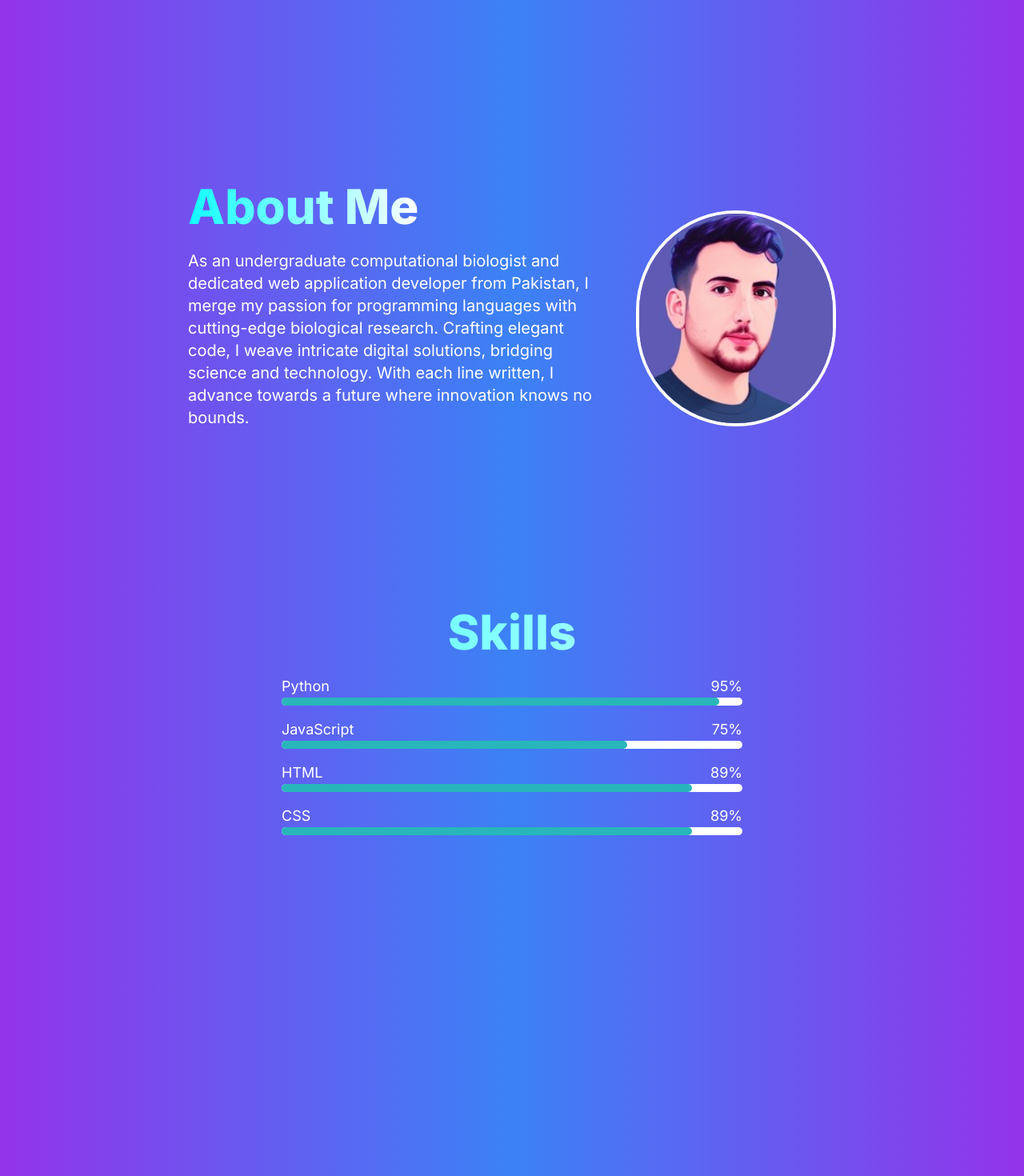
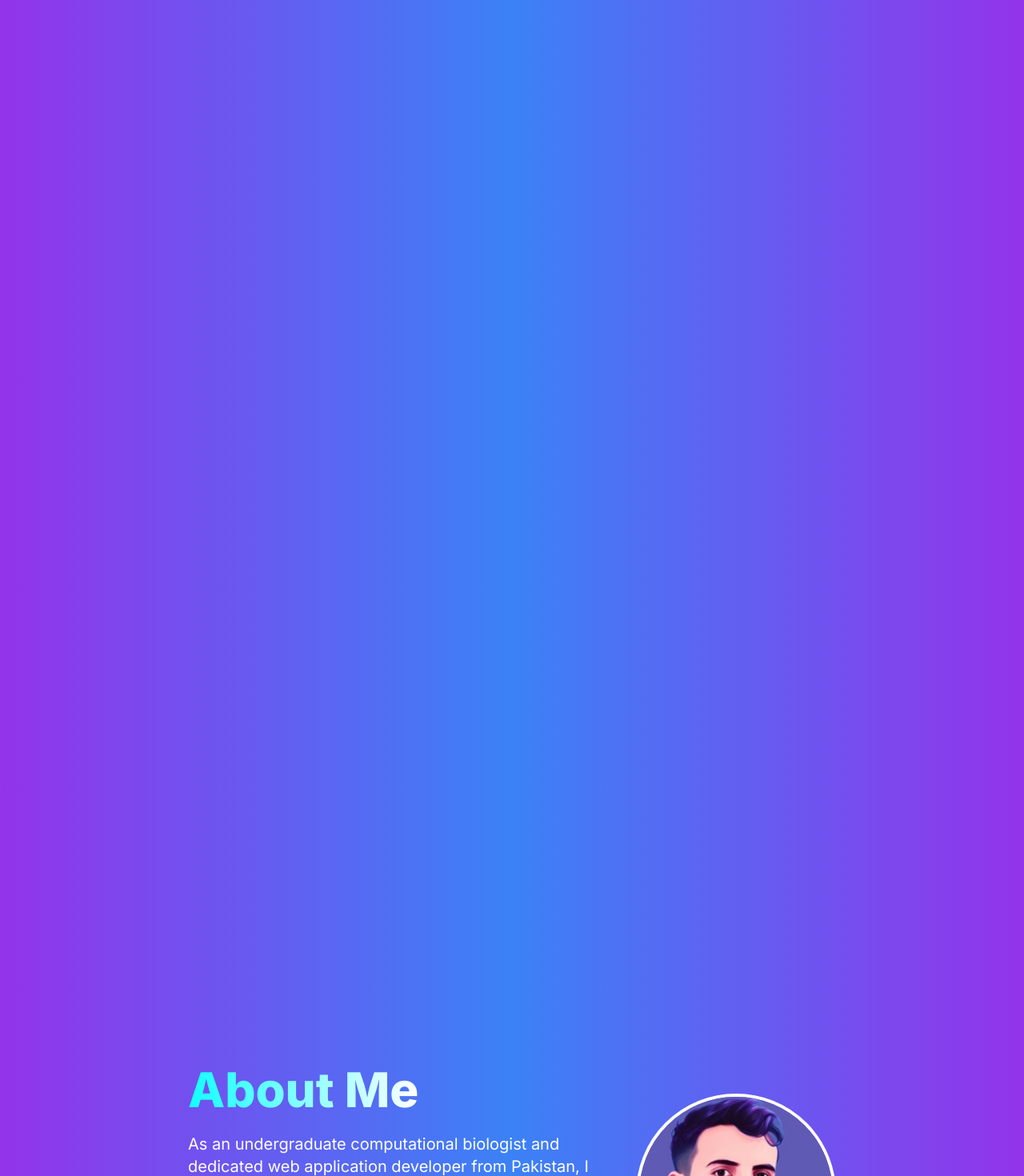
Before and after one commit to mubashir1837/next-portfolio, a Next.js app: page / in a window 1280 px wide. Shown: the part 540-2010 px from the top of the page at 80% size. Built offline with nearby package versions, Linux system fonts and the light colour scheme.

Commit message:
portfolio

```diff
--- a/app/components/AboutMe.jsx
+++ b/app/components/AboutMe.jsx
@@ -11,7 +11,7 @@ const AboutMe = () => {
         description="Learn more about me, my background, and my interests."
         keywords="about me, background, biography, beautiful about me, portfolio, awesome_portfolio, portfolio vercel"
       />
-      <section className="about-me flex flex-col sm:flex-row items-center justify-center text-center sm:text-left py-24 mt-20">
+      <section className="about-me flex flex-col sm:flex-row items-center justify-center text-center sm:text-left py-24 mt-[100%]">
         <div className="text-white max-w-lg">
           <h2 className="mb-6 text-4xl sm:text-5xl lg:text-6xl font-extrabold">
             <span className="text-transparent bg-clip-text bg-gradient-to-r from-[#1ff] to-[#fff]">About Me</span>
--- a/app/components/Achievement.jsx
+++ b/app/components/Achievement.jsx
@@ -4,7 +4,7 @@ import { FaHandPeace, FaSmile, FaThumbsUp, FaTrophy } from 'react-icons/fa';
 const Achievement = () => {
   return (
     <>
-      <main className="min-h-screen px-4 py-24 mt-20">
+      <main className="min-h-screen px-4 py-24 mt-[100%]">
         <h1 className="text-4xl sm:text-5xl lg:text-6xl font-extrabold mb-6 text-transparent bg-clip-text text-center bg-gradient-to-r from-[#1ff] to-[#fff]">
           Achievements
         </h1>
--- a/app/components/Footer.jsx
+++ b/app/components/Footer.jsx
@@ -42,7 +42,7 @@ const Footer = () => {
           </div>
         </div>
         <div className="mt-12 lg:mt-0">
-          <img src="/images/pro.jpg" alt="GitHub Profile Photo" className="w-200 h-auto rounded-full mr-6 lg:mx-0" />
+          <img src="/images/pro.jpg" alt="GitHub Profile Photo" className="w-200 h-200 rounded-full mr-6 sm:mx-sm" />
         </div>
       </div>
     </section>
--- a/app/components/ProjectSection.jsx
+++ b/app/components/ProjectSection.jsx
@@ -10,7 +10,7 @@ const ProjectSection = () => {
         description="Showcasing my projects and work."
         keywords="projects, portfolio, work"
       />
-      <section className="projects py-24 sm:py-16 lg:py-24 text-center">
+      <section className="projects py-24 sm:py-16 lg:py-24 text-center mt-[100%]">
         <div className="container mx-auto">
           <h2 className="mb-6 text-4xl sm:text-5xl lg:text-6xl font-extrabold">
             <span className="text-transparent bg-clip-text bg-gradient-to-r from-[#fff] to-[#1ff]">Projects</span>
--- a/app/components/Skills.jsx
+++ b/app/components/Skills.jsx
@@ -10,7 +10,7 @@ const Skills = () => {
         description="A list of my skills and technologies I'm proficient in."
         keywords="skills, technologies, proficiency Planner, Ahrefs, SEMrush,"
       />
-      <section className="min-h-screen px-4 py-24">
+      <section className="min-h-screen px-4 py-24 mt-[100%]">
         <h1 className="text-4xl sm:text-5xl lg:text-6xl font-extrabold mb-6 text-transparent bg-clip-text text-center bg-gradient-to-r from-[#1fff] to-[#fff]">
           Skills
         </h1>
```
